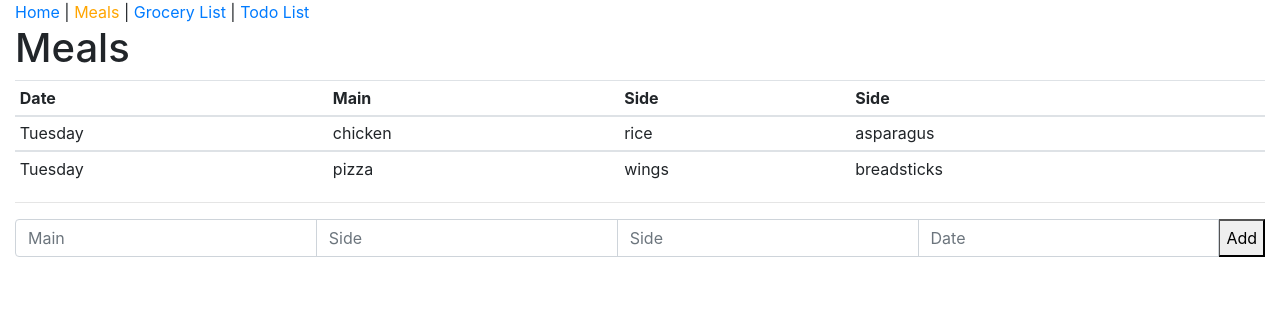
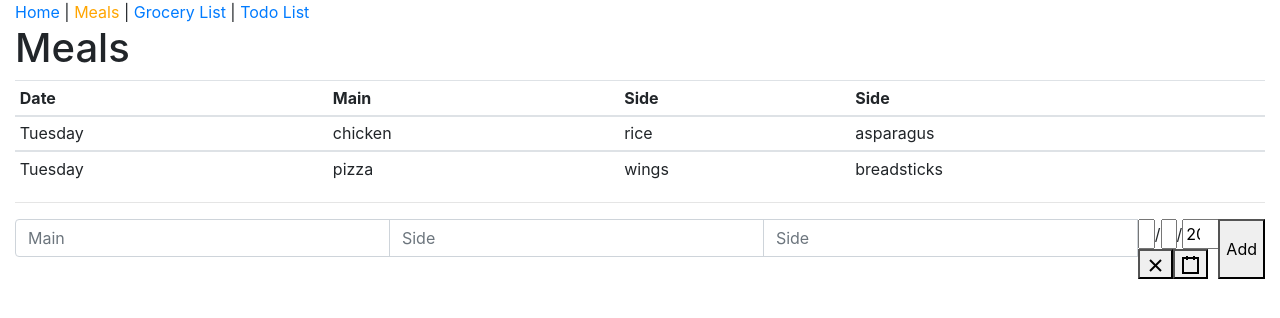
Before and after one commit to fitzerc/home-board, a React (Create React App) app in the folder home-board-frontend/: page /meals in a window 1280 px wide. Shown: the top 318 px of the page. Built offline with nearby package versions, Linux system fonts and the light colour scheme.

Commit message:
added date picker to add meal component

```diff
--- a/home-board-frontend/src/components/meals/AddMeal.tsx
+++ b/home-board-frontend/src/components/meals/AddMeal.tsx
@@ -1,5 +1,6 @@
 import React, { useState, ChangeEvent } from "react";
 import { Meal } from "./Meal";
+import DatePicker from "react-date-picker";
 
 interface Props {
   addClicked: (meal: Meal) => void;
@@ -23,8 +24,9 @@ const AddMeal: React.FunctionComponent<Props> = ({ addClicked }) => {
     setNewSide2((e.target as HTMLInputElement).value);
   }
 
-  function updateNewDate(e: ChangeEvent): void {
+  function updateNewDate(date: any): void {
     //setNewMain((e.target as HTMLInputElement).value);
+    setNewDate(date);
   }
 
   function addMealClicked() {
@@ -59,13 +61,7 @@ const AddMeal: React.FunctionComponent<Props> = ({ addClicked }) => {
         aria-label="Side"
         onChange={updateNewSide2}
       ></input>
-      <input
-        type="text"
-        className="form-control"
-        placeholder="Date"
-        aria-label="Date"
-        onChange={updateNewDate}
-      ></input>
+      <DatePicker onChange={date => updateNewDate(date)} value={newDate} />
       <div className="input-group-append">
         <button type="submit" className="button" onClick={addMealClicked}>
           Add
```
Also changed, not shown: home-board-frontend/package.json (+8 -1 lines), 1 other file (tests, documents, lock files or other folders).
